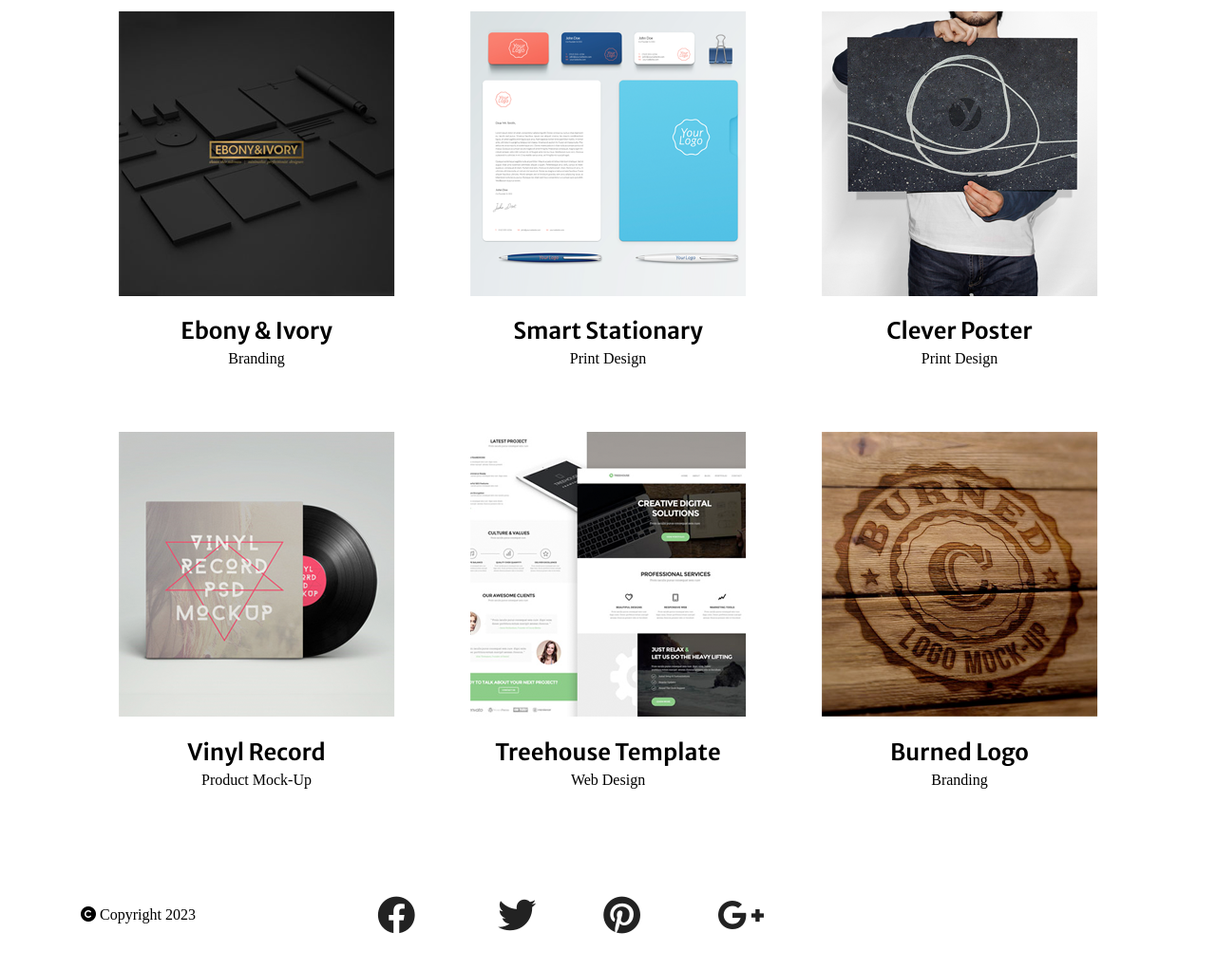
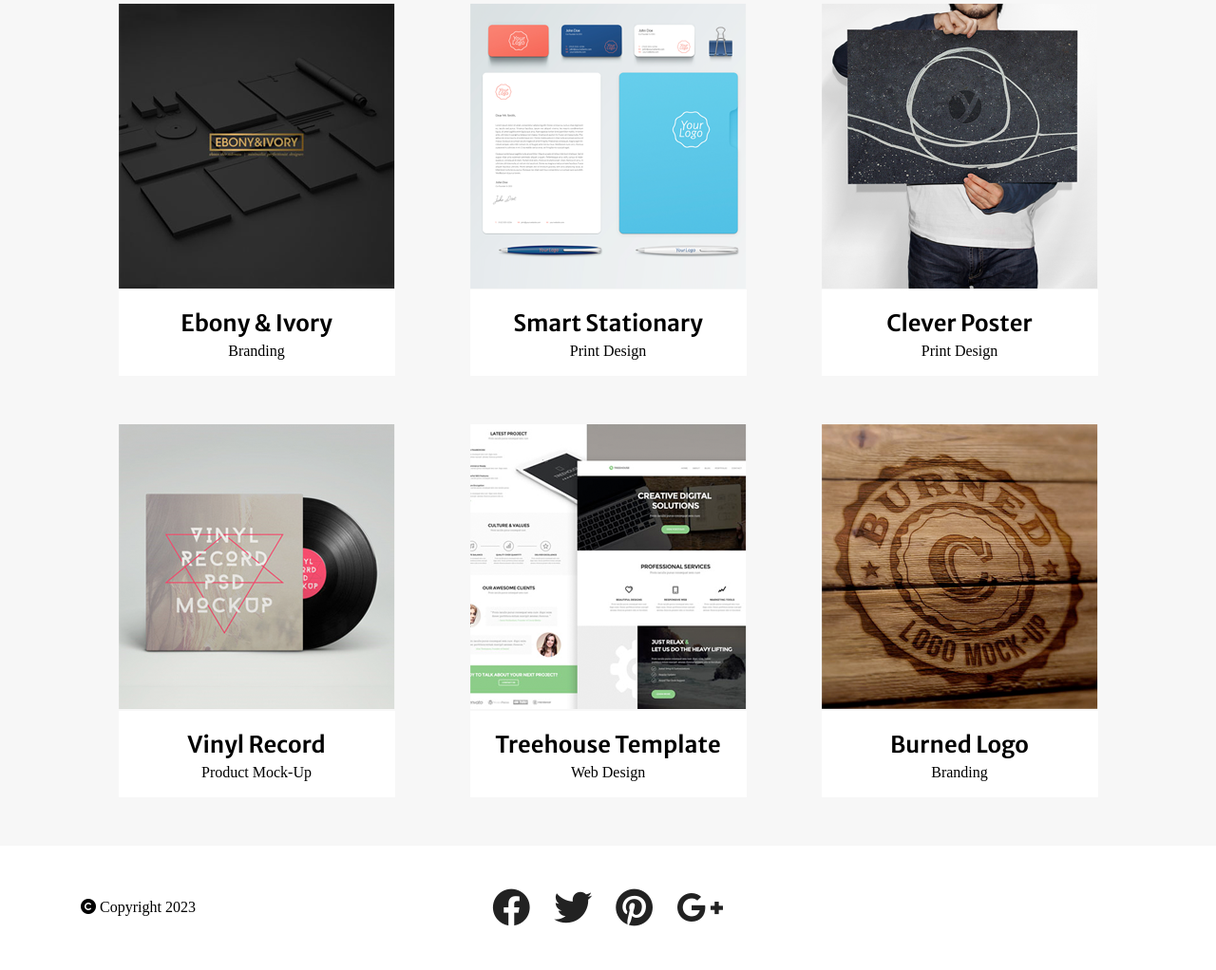
Before and after one commit to Lech2121/Golden, a website: page index.html in a window 1280 px wide. Shown: the part 1604-2626 px from the top of the page at 95% size. Drawn offline with Linux system fonts and the light colour scheme; a web font is replaced by a local one.

Commit message:
correction issues

```diff
--- a/index.html
+++ b/index.html
@@ -76,7 +76,7 @@
                 </div>
             </div>
         </section>
-        <section>
+        <section class="our-portfolio-background">
             <div class="container">
                 <div class="container-fluid">
                     <div class="our-portfolio">
--- a/sass/style.scss
+++ b/sass/style.scss
@@ -1,16 +1,18 @@
 *, *::before, *::after {
     box-sizing: border-box;
+}
 
 body {
     margin: 0;
+
 }
 
 
 .container {
-    background-color: rgb(247,247,247);
+
 }
 
-}
+
 
 .border {
     border: 1px solid green;
@@ -193,6 +195,11 @@ nav a {
     display: flex;
     flex-direction: column;
     margin: 0;
+
+}
+
+.our-portfolio-background {
+    background-color: rgb(247,247,247);
 }
 
 .our-portfolio-head {
@@ -228,6 +235,7 @@ nav a {
 
 .image {
     height: 77%;
+
 }
 
 .image img {
@@ -236,7 +244,9 @@ nav a {
 
 .description {
     height: 23%;
+    width: 291px;
     text-align: center;
+    background-color: rgb(255,255,255);
 }
 
 .description h2 {
@@ -268,6 +278,10 @@ nav a {
 .icons i {
     font-size: 40px;
     color: rgb(34, 34, 34)
+}
+
+.icons a {
+    font-size: 0;
 }
 
 .copywright {
```
Also changed, not shown: css/style.css, 1 other file.
